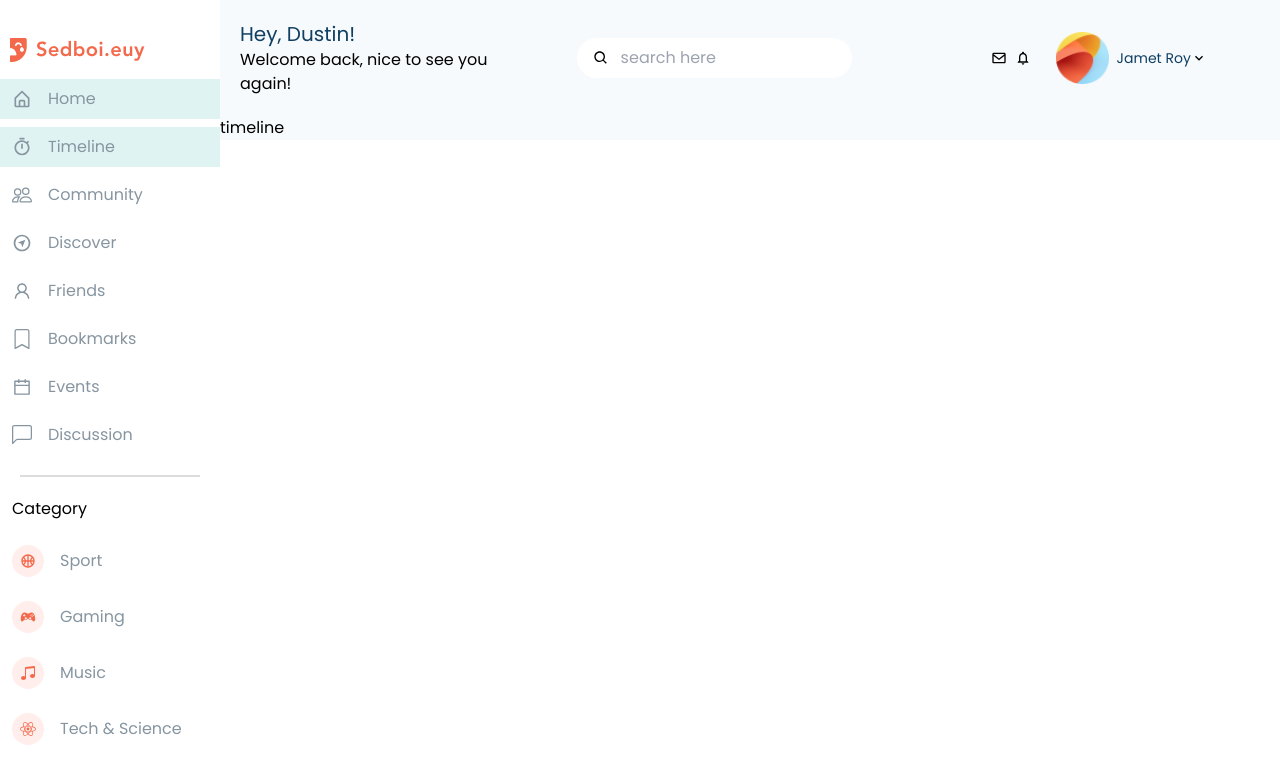
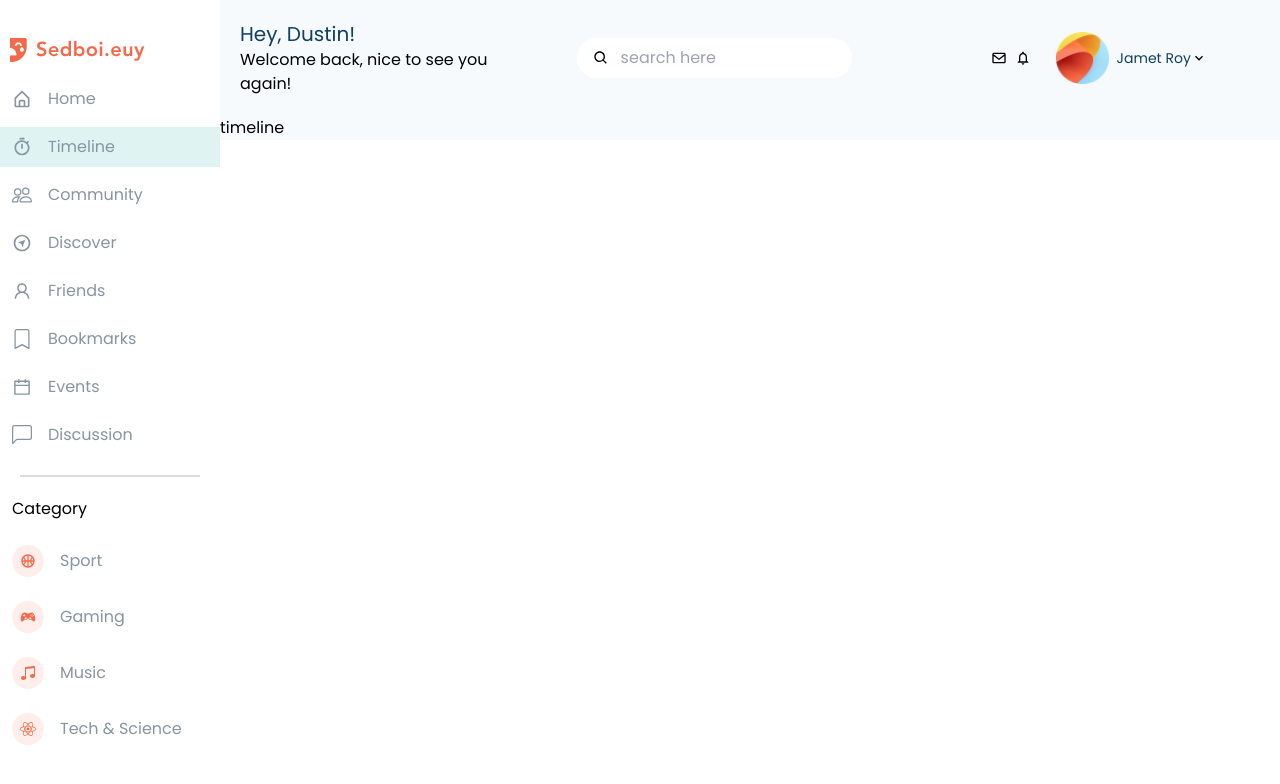
Before and after one commit to lakesman19/dantown, a Next.js app: page /timeline in a window 1280 px wide. Shown: the top 784 px of the page. Built offline with nearby package versions, Linux system fonts and the light colour scheme.

Commit message:
Update TopLinks.js

```diff
--- a/Components/SideBar/TopLinks.js
+++ b/Components/SideBar/TopLinks.js
@@ -23,13 +23,14 @@ const TopLinks = () => {
         </div>
         <div className='topmeun w-[100%] text-[#8695A0] flex flex-col items-center gap-y-2 text-base '>
           {TopSideBarLinks.map((TopSideBarLink) => {
-            const isActivePath = pathname.startsWith(TopSideBarLink.path)
+            // const isActivePath = pathname.startsWith(TopSideBarLink.path)
             return (
               <Link
                 href={TopSideBarLink.path}
-                className={`w-[100%] hover:bg-[#E0F3F3] pl-3 py-2 ${
-                  isActivePath ? 'bg-[#E0F3F3]' : ''
-                }`}
+                className={`w-[100%] hover:bg-[#E0F3F3] pl-3 py-2 ${pathname === TopSideBarLink.path ? 'bg-[#E0F3F3]': ''}`}
+                // className={`w-[100%] hover:bg-[#E0F3F3] pl-3 py-2 ${
+                //   isActivePath ? 'bg-[#E0F3F3]' : ''
+                // }`}
               >
                 <div className='flex items-center text-base  w-[100%]  gap-x-4 capitalize'>
                   <div className='text-xl'>{TopSideBarLink.icon}</div>
```
